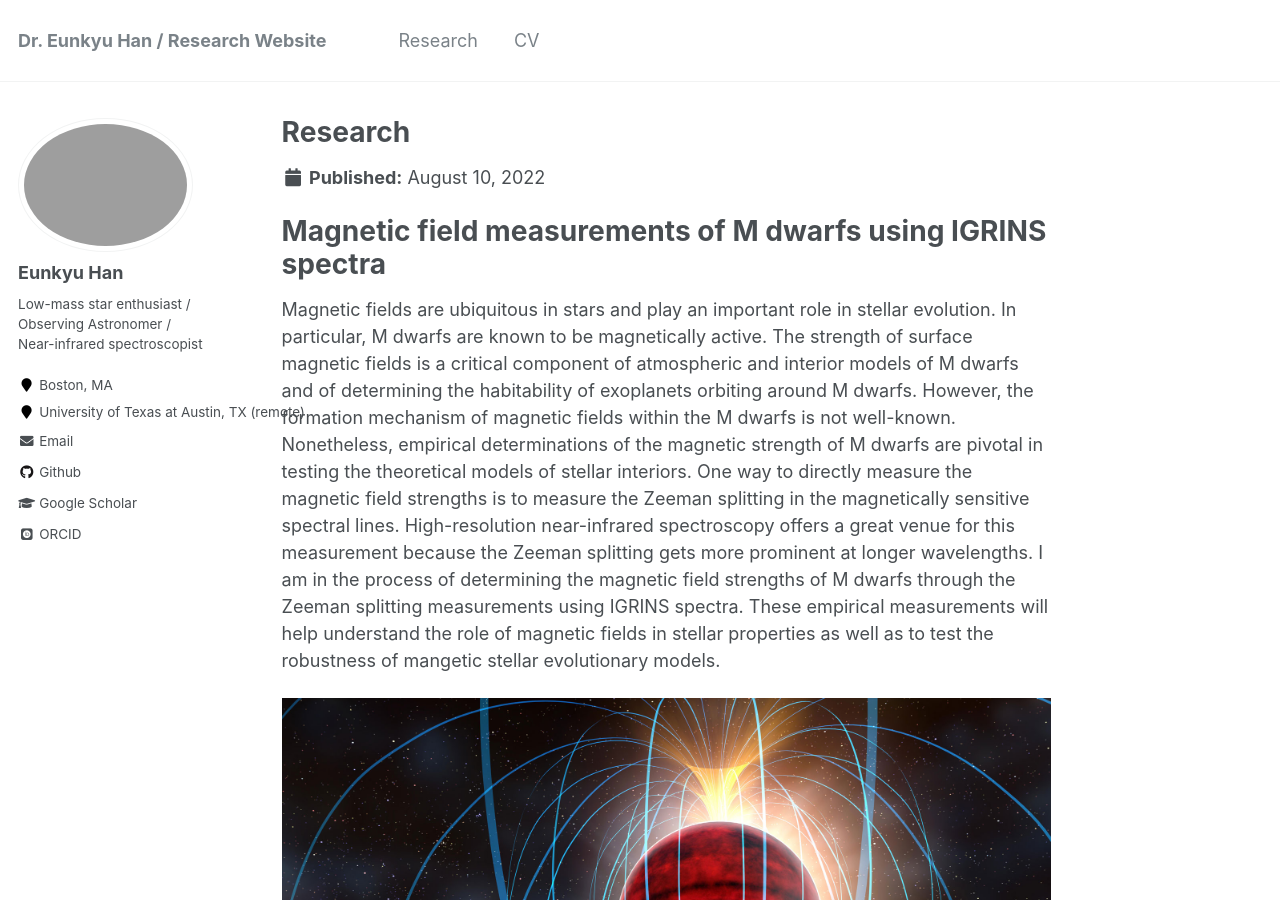
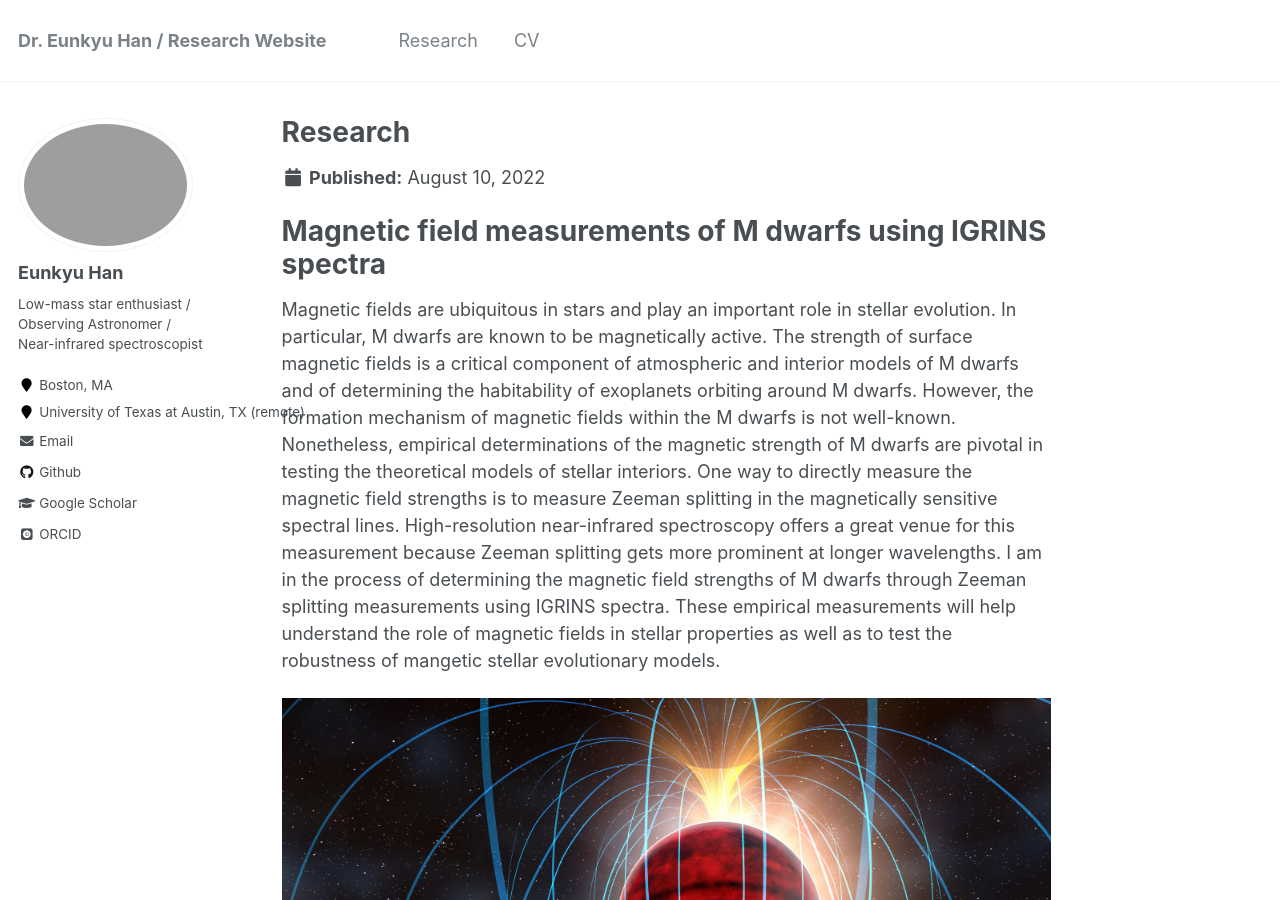
Before and after one commit to eunkyuh/eunkyuh.github.io, a Jekyll site: the page built from _research/research_master.md, in a window 1280 px wide and 900 px high. Built offline with Jekyll 4.4.1, drawn with Linux system fonts in a browser that asks for light colours; some web fonts are replaced.

Commit message:
Update research_master.md

```diff
--- a/_research/research_master.md
+++ b/_research/research_master.md
@@ -12,7 +12,7 @@ dwarfs are known to be magnetically active. The strength of surface magnetic fie
 of atmospheric and interior models of M dwarfs and of determining the habitability of exoplanets orbiting
 around M dwarfs. However, the formation mechanism of magnetic fields within the M dwarfs is not well-known. Nonetheless, empirical determinations of the magnetic strength of M dwarfs are pivotal in testing the
 theoretical models of stellar interiors. One way to directly measure the magnetic field strengths is to
-measure the Zeeman splitting in the magnetically sensitive spectral lines. High-resolution near-infrared spectroscopy offers a great venue for this measurement because the Zeeman splitting gets more prominent at longer wavelengths. I am in the process of determining the magnetic field strengths of M dwarfs through the Zeeman splitting measurements using IGRINS spectra. These empirical measurements will help understand the role of magnetic fields in stellar properties as well as to test the robustness of mangetic stellar evolutionary models.
+measure Zeeman splitting in the magnetically sensitive spectral lines. High-resolution near-infrared spectroscopy offers a great venue for this measurement because Zeeman splitting gets more prominent at longer wavelengths. I am in the process of determining the magnetic field strengths of M dwarfs through Zeeman splitting measurements using IGRINS spectra. These empirical measurements will help understand the role of magnetic fields in stellar properties as well as to test the robustness of mangetic stellar evolutionary models.
 
 ![](http://eunkyuh.github.io/website/images/Red-Dwarf-Star-TVLM-513-46546.jpeg)
 Artist’s impression of red dwarf star TVLM 513-46546. Credit: NRAO/AUI/NSF; Dana Berry / SkyWorks
```
